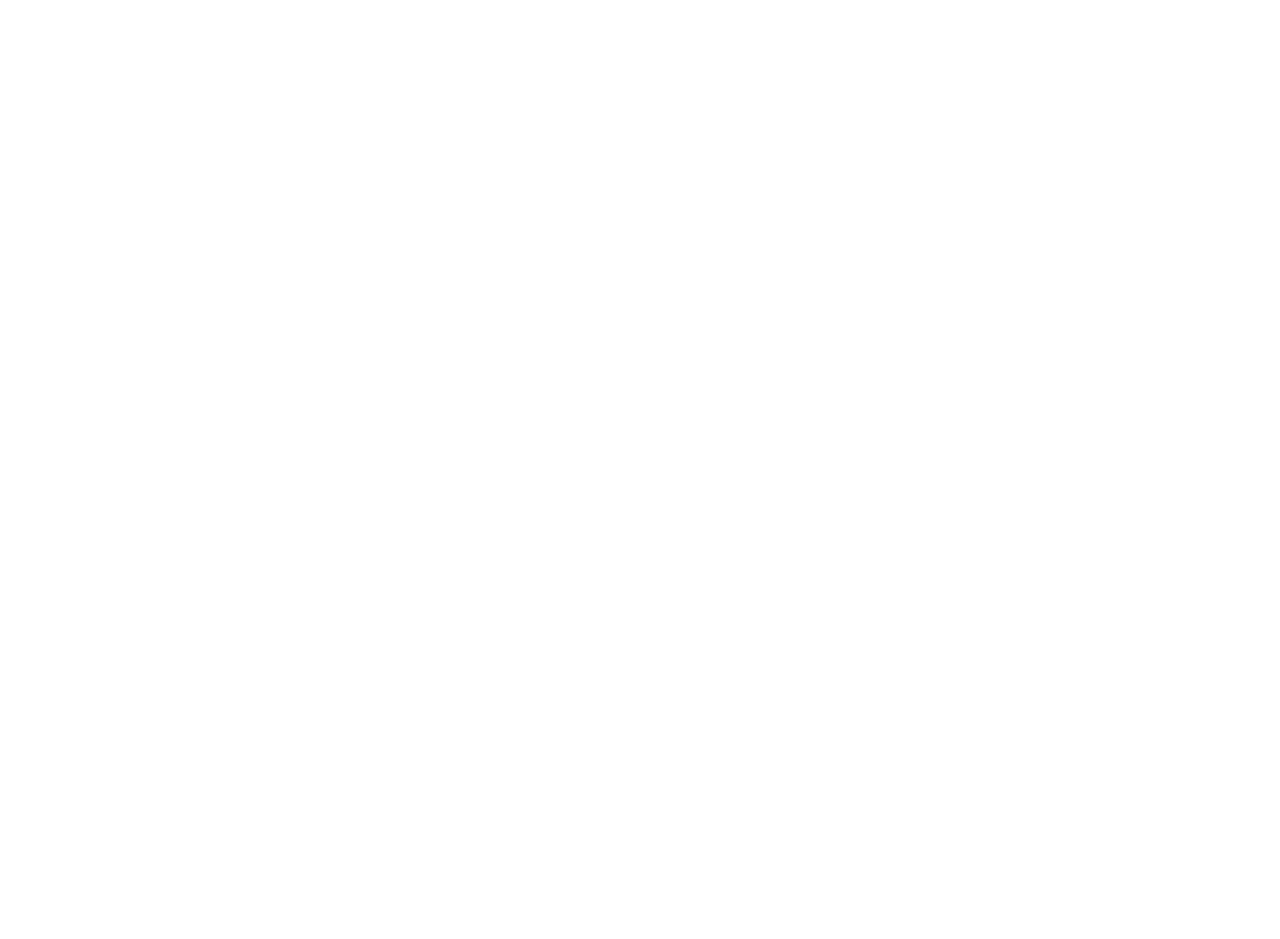
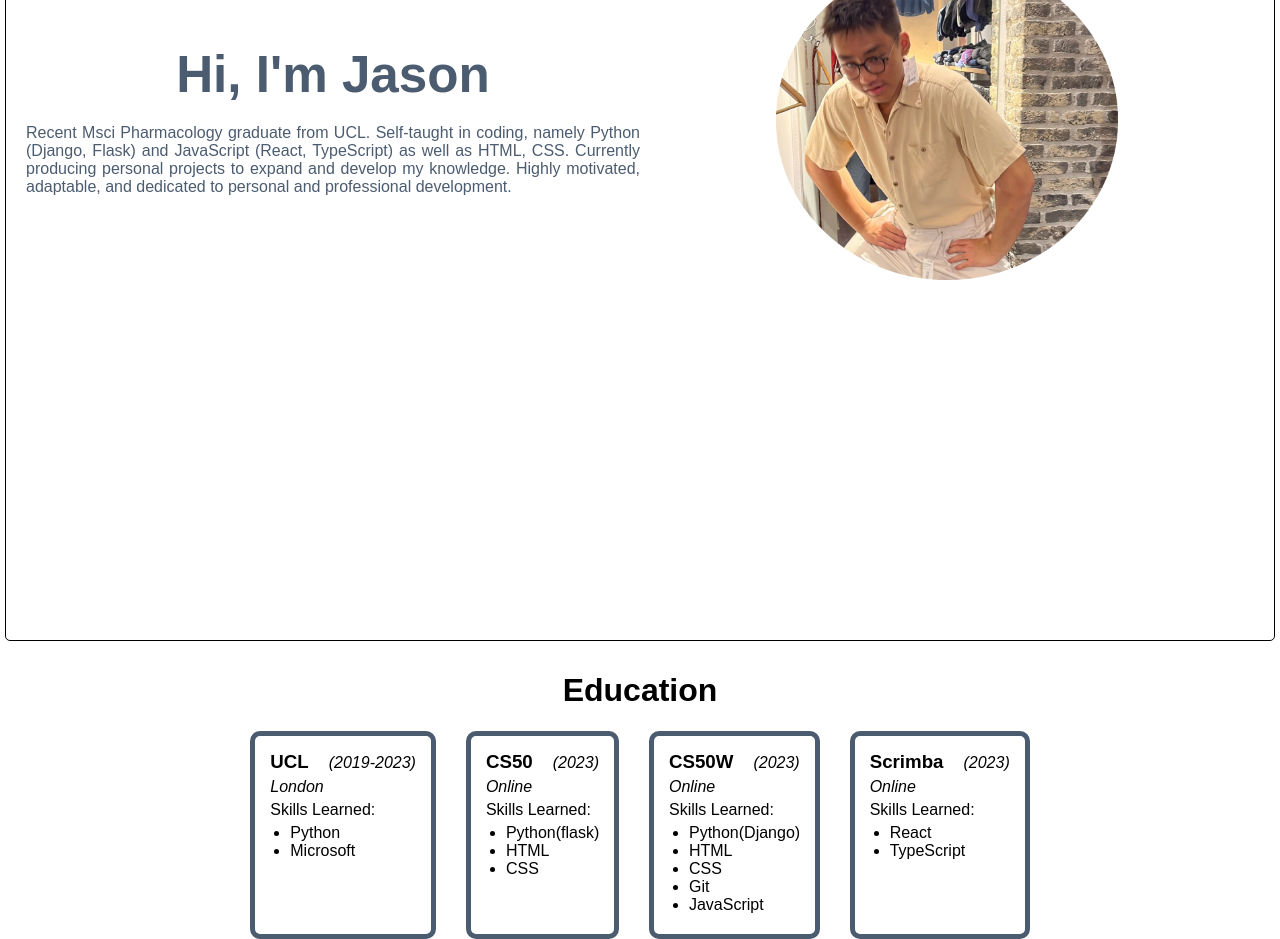
Before and after one commit to JC33340/portfolioPage, a React (Create React App) app in the folder portfolio-page/: page / in a window 1280 px wide. Shown: the part 480-1419 px from the top of the page. Before the commit the page ends 800 px from the top, so only its background shows below. Built offline with nearby package versions, Linux system fonts and the light colour scheme.

Commit message:
added animations to about and header section, added education section along with a scroll animation for it

```diff
--- a/portfolio-page/src/App.css
+++ b/portfolio-page/src/App.css
@@ -9,38 +9,125 @@
   align-items: center;
 }
 
+.italic{
+  font-style: italic;
+}
+
 .header{
   display: flex;
   justify-content: flex-end;
-  background-color: #4c5c70;
   gap: 30px;
   padding:20px;
 }
 
 .header-item{
-  font-size: 2.3vw;
+  font-size: 2vw;
   font-weight: 600;
-  color: #Edf1f3;
+  color: #4c5c70;
+  animation:entranceDown 1s;
 }
 
 .about{
-  background-color: #4c5c70;
   margin:10px 5px;
   border-radius: 5px;
   display: flex;
   justify-content: space-evenly;
   padding: 20px;
+  color: #4c5c70;
+  border: 1px solid black;
+  height: 1000px;
 }
 
 .about-photo{
-  height: 15vw;
+  height: 25vw;
   width: auto;
+  animation: entranceRight 1s;
 }
 
 .about-item{
   width: 50%;
+  display: flex;
+  flex-direction: column;
+  justify-content:  center;
 }
 
 .name{
   font-size: 4vw;
+  font-weight: 800;
+  margin-bottom: 20px;
+  animation-name:entranceLeft;
+  animation-duration: 1s;
 }
+
+.about-text{
+  text-align: justify;
+  animation: entranceLeft 1s;
+}
+
+.education-section{
+  display: flex;
+  align-items: center;
+  flex-direction: column;
+}
+
+.education-item-container{
+  display: flex;
+  gap:30px;
+}
+
+.education-item{
+  border: 5px solid #4c5c70;
+  border-radius: 10px;
+  padding:15px;
+  animation: entranceDown 1s;
+}
+
+.education-item-top>h3,p{
+  display: inline;
+}
+
+.education-item-duration{
+  margin-left: 20px;
+}
+
+.education-item-location{
+  margin:5px 0px;
+}
+
+.skills-learned-list{
+  margin:5px -20px;
+}
+
+@keyframes entranceLeft{
+  from{
+    transform: translateX(-30vw);
+    opacity: 0%;
+  }
+  to{
+    transform: translate(0);
+    opacity: 100%;
+  }
+}
+
+@keyframes entranceRight {
+  from{
+    transform: translateX(30vw);
+    opacity: 0%;
+  }
+  to{
+    transform: translate(0);
+    opacity: 100%;
+  }
+}
+
+@keyframes entranceDown {
+  from{
+    transform: translateY(-2vw);
+    opacity: 0%;
+  }
+  to{
+    transform: translate(0);
+    opacity: 100%;
+  }
+
+}
--- a/portfolio-page/src/App.tsx
+++ b/portfolio-page/src/App.tsx
@@ -3,12 +3,14 @@
 import './App.css';
 import Header from './components/Header';
 import About from './components/About';
+import Education from './components/Education';
 
 function App() {
   return (
     <div className='body'>
       <Header />
       <About />
+      <Education />
     </div>
   );
 }
--- a/portfolio-page/src/components/About.tsx
+++ b/portfolio-page/src/components/About.tsx
@@ -1,21 +1,24 @@
 import React from "react";
-import face from "../photos/face.jpg"
+import face from "../photos/face.png"
 
 export default function About(){
     return(
         <div className="about">
-            <div className="centered-flex-item about-item name">Jason Chan</div>
             <div className="about-item">
-                <div className="centered-flex-item">
-                    <img src={face} className="about-photo"/>
-                </div>
-                <div className="centered-flex-item">
+                <div className="centered-flex-item name">Hi, I'm Jason</div>
+                <div className="centered-flex-item about-text">
                     Recent Msci Pharmacology graduate from UCL.
                     Self-taught in coding, namely Python (Django, Flask) and JavaScript (React, TypeScript) as well as HTML, CSS.
                     Currently producing personal projects to expand and develop my knowledge.
                     Highly motivated, adaptable, and dedicated to personal and professional development.
                 </div>
             </div>
+            <div className="about-item">
+                <div className="centered-flex-item">
+                    <img src={face} className="about-photo"/>
+                </div>
+
+            </div>
 
         </div>
     )
--- /dev/null
+++ b/portfolio-page/src/components/Education.tsx
@@ -0,0 +1,30 @@
+import React from "react"
+import EducationItem from "./EducationItem"
+
+export default function Education(){
+    const educationContent:{
+        school:string,
+        location:string,
+        skillsLearned:string[],
+        duration:string
+    }[] = [
+        {school:"UCL", location:"London",skillsLearned:["Python","Microsoft"],duration:"2019-2023"},
+        {school:"CS50", location:"Online",skillsLearned:["Python(flask)","HTML","CSS"],duration:"2023"},
+        {school:"CS50W", location:"Online",skillsLearned:["Python(Django)","HTML","CSS","Git","JavaScript"],duration:"2023"},
+        {school:"Scrimba", location:"Online",skillsLearned:["React","TypeScript"],duration:"2023"},
+    ]
+
+    const display:JSX.Element[] = educationContent.map(item=>{
+        return(
+            <EducationItem key = {item.school} school={item.school} location={item.location} skillsLearned={item.skillsLearned} duration={item.duration} />
+        )
+    })
+    return(
+        <div className="education-section">
+            <h1>Education</h1>
+            <div className="education-item-container">
+                {display}
+            </div>
+        </div>
+    )
+}
--- /dev/null
+++ b/portfolio-page/src/components/EducationItem.tsx
@@ -0,0 +1,52 @@
+import React from "react";
+
+interface propTypes{
+    school: string;
+    location:string;
+    duration:string;
+    skillsLearned:string[];
+}
+
+export default function EducationItem({school,location,duration,skillsLearned}:propTypes){
+    const containerRef = React.useRef(null)
+    const[isVisible,setIsVisible] = React.useState(false)
+
+    const callBack = (entries:any) =>{
+        const [entry] = entries
+        setIsVisible(entry.isIntersecting)
+    }
+
+    const options = {
+        root: null,
+        rootMargin:"0px",
+        threshold: 0.9
+    }
+
+    React.useEffect(()=>{
+        const observer = new IntersectionObserver(callBack,options)
+        if (containerRef.current) observer.observe(containerRef.current)
+
+        return()=>{
+            if (containerRef.current) observer.unobserve(containerRef.current)
+        }
+    },[containerRef,options])
+
+
+    const skillsList:JSX.Element[] = skillsLearned.map(item=><li key = {item}>{item}</li>)
+
+    return(
+        <div className="education-item" style={{animationPlayState:isVisible?"running":"paused"}} ref={containerRef}>
+            <div className="education-item-top">
+                <h3>{school}</h3>
+                <p className="education-item-duration italic">({duration})</p>
+            </div>
+            <div className="education-item-location italic">{location}</div>
+            <div>
+                Skills Learned:
+                <ul className="skills-learned-list">
+                    {skillsList}
+                </ul>
+            </div>
+        </div>
+    )
+}
```
Also changed, not shown: portfolio-page/src/photos/face.jpg (deleted), portfolio-page/src/photos/face.png (added).
